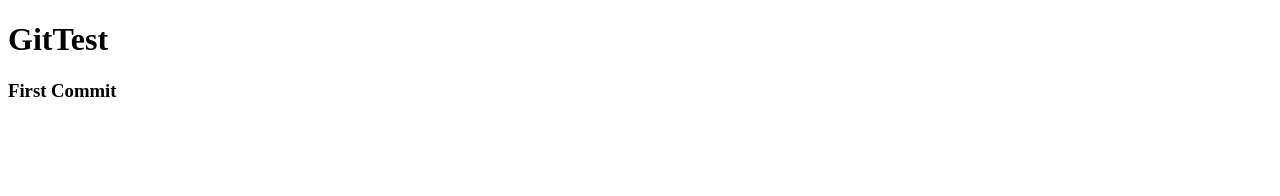
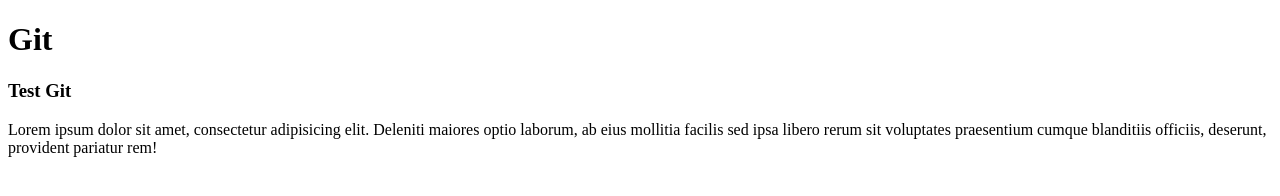
Before and after one commit to javiern8410/gittest, a plain HTML site: page index.html in a window 1280 px wide. Drawn offline with Linux system fonts and the light colour scheme.

Commit message:
initial commit

```diff
--- a/index.html
+++ b/index.html
@@ -1,10 +1,12 @@
 <!DOCTYPE html>
-<html>
+<html lang="en">
 <head>
+	<meta charset="UTF-8">
 	<title>GitTest</title>
 </head>
 <body>
-	<h1>GitTest</h1>
-	<h3>First Commit</h3>
+	<h1>Git</h1>
+	<h3>Test Git</h3>
+	<p>Lorem ipsum dolor sit amet, consectetur adipisicing elit. Deleniti maiores optio laborum, ab eius mollitia facilis sed ipsa libero rerum sit voluptates praesentium cumque blanditiis officiis, deserunt, provident pariatur rem!</p>
 </body>
 </html>
```
